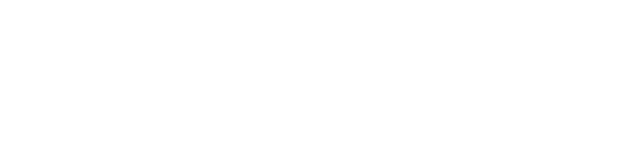
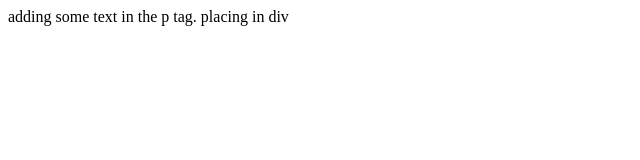
Before and after one commit to seb1989/test2, a plain HTML site: page index.html in a window 1280 px wide. Shown: the whole page, without its empty margins (0-640 px from the left). Drawn offline with Linux system fonts and the light colour scheme.

Commit message:
Update index.html
added text to document and and moved into div

```diff
--- a/index.html
+++ b/index.html
@@ -1,4 +1,7 @@
 <html>
-<div></div>
-<p></p>
+<div>
+
+  <p>adding some text in the p tag. placing in div</p>
+</div>
+
 </html>
```
